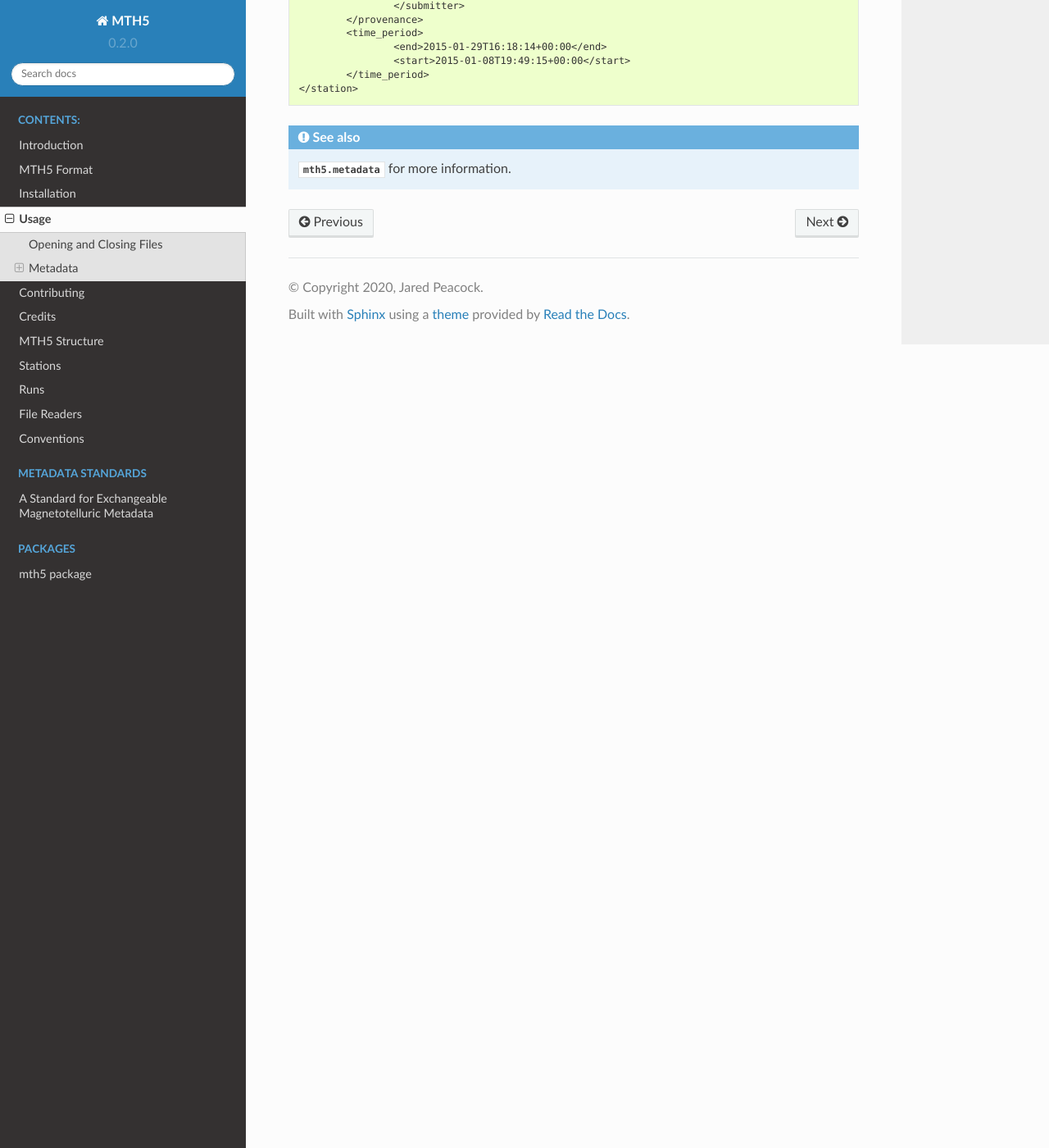
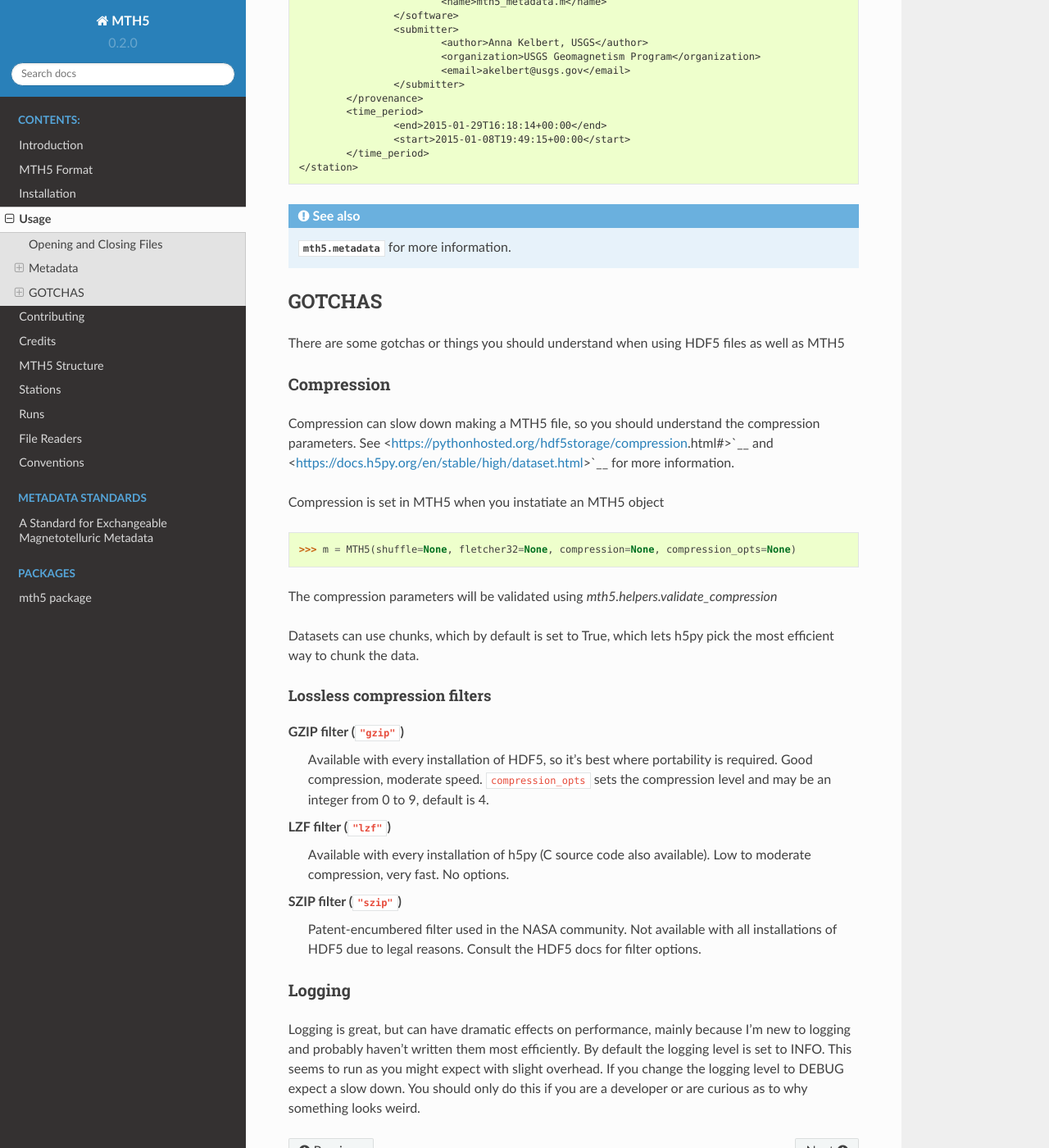
Before and after one commit to kujaku11/mth5, a Sphinx documentation site: the page built from docs/usage.rst, in a window 1280 px wide and 1400 px high, scrolled down 7055 px. Shown: the whole window at 82% size. Built offline with Sphinx 7.4.7 and the Read the Docs theme 2.0.0, drawn with Linux system fonts in a browser that asks for light colours; formulas are drawn with MathJax 3; cross-references to code outside the pages are shown as plain code; some of the changed text lies outside the part shown.

Commit message:
updated usage with some gotchas

```diff
--- a/docs/usage.rst
+++ b/docs/usage.rst
@@ -324,3 +324,45 @@
 	</station>
 
 .. seealso:: :mod:`mth5.metadata` for more information.
+
+GOTCHAS
+^^^^^^^^^
+
+There are some gotchas or things you should understand when using HDF5 files as well as MTH5
+
+Compression
+""""""""""""
+
+Compression can slow down making a MTH5 file, so you should understand the compression parameters.  See <https://pythonhosted.org/hdf5storage/compression.html#>`__ and <https://docs.h5py.org/en/stable/high/dataset.html>`__ for more information.
+
+Compression is set in MTH5 when you instatiate an MTH5 object
+
+	>>> m = MTH5(shuffle=None, fletcher32=None, compression=None, compression_opts=None)
+
+The compression parameters will be validated using `mth5.helpers.validate_compression`
+
+Datasets can use chunks, which by default is set to True, which lets h5py pick the most efficient way to chunk the data.
+
+Lossless compression filters
+~~~~~~~~~~~~~~~~~~~~~~~~~~~~
+
+GZIP filter (``"gzip"``)
+    Available with every installation of HDF5, so it's best where portability is
+    required.  Good compression, moderate speed.  ``compression_opts`` sets the
+    compression level and may be an integer from 0 to 9, default is 4.
+
+
+LZF filter (``"lzf"``)
+    Available with every installation of h5py (C source code also available).
+    Low to moderate compression, very fast.  No options.
+
+
+SZIP filter (``"szip"``)
+    Patent-encumbered filter used in the NASA community.  Not available with all
+    installations of HDF5 due to legal reasons.  Consult the HDF5 docs for filter
+    options.
+
+Logging
+"""""""""""
+
+Logging is great, but can have dramatic effects on performance, mainly because I'm new to logging and probably haven't written them most efficiently.  By default the logging level is set to INFO.  This seems to run as you might expect with slight overhead.  If you change the logging level to DEBUG expect a slow down.  You should only do this if you are a developer or are curious as to why something looks weird.
```
Also changed, not shown: 1 other file.
